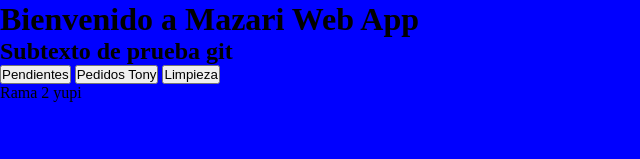
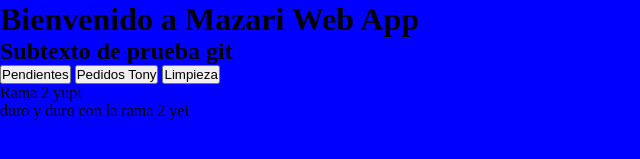
Before and after one commit to feristocracy/mazariwebapp, a plain HTML site: page index.html in a window 1280 px wide. Shown: the part 183-342 px from the top of the page, without its empty margins (0-640 px from the left). Drawn offline with Linux system fonts and the light colour scheme.

Commit message:
Dandole con la rama 2 chido

```diff
--- a/index.html
+++ b/index.html
@@ -17,6 +17,7 @@
 	<button type="button">Limpieza</button>
 
 	<p>Rama 2 yupi</p>
+	<p>duro y duro con la rama 2 yei</p>
 
 </body>
 </html>
```
